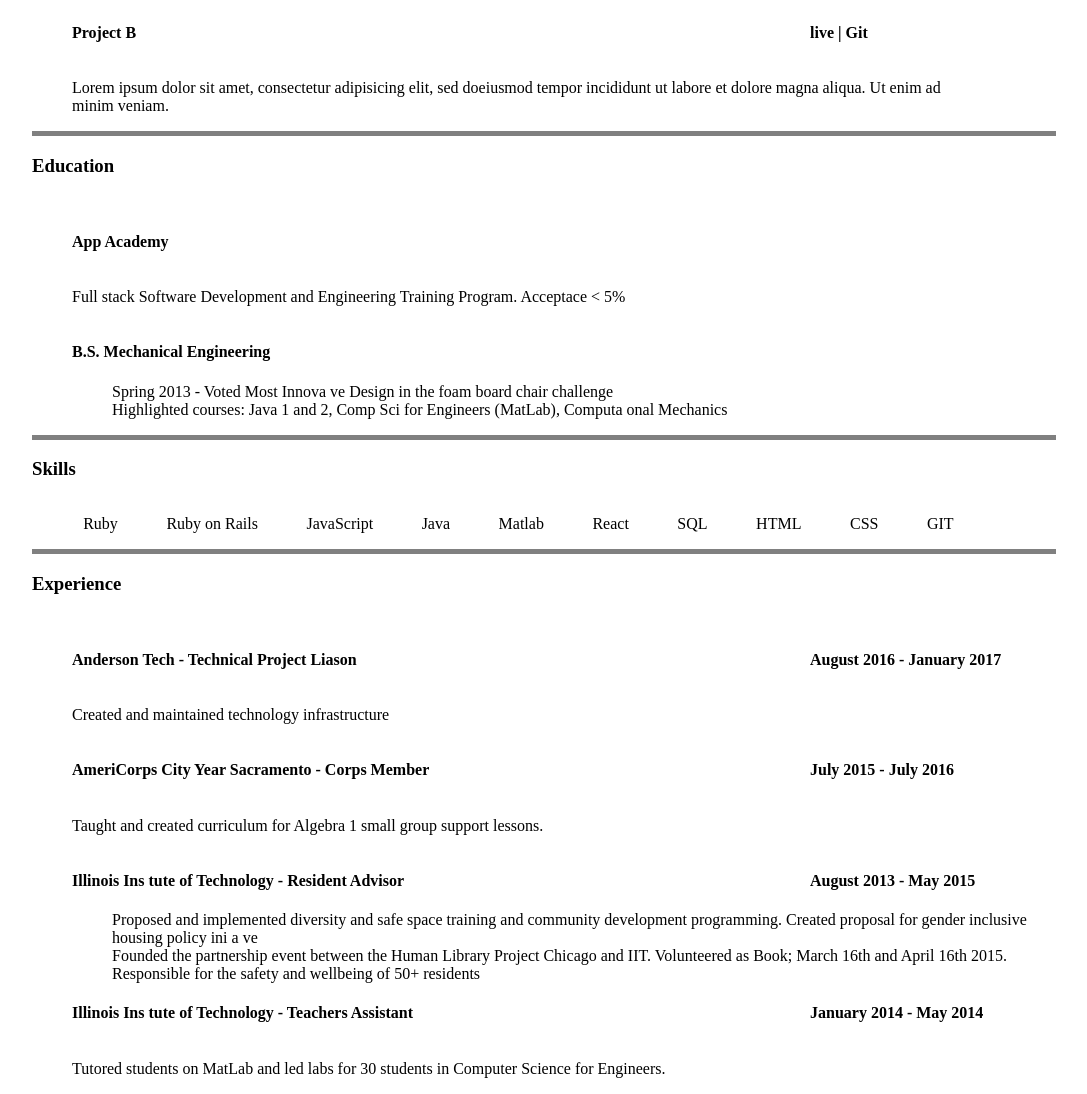
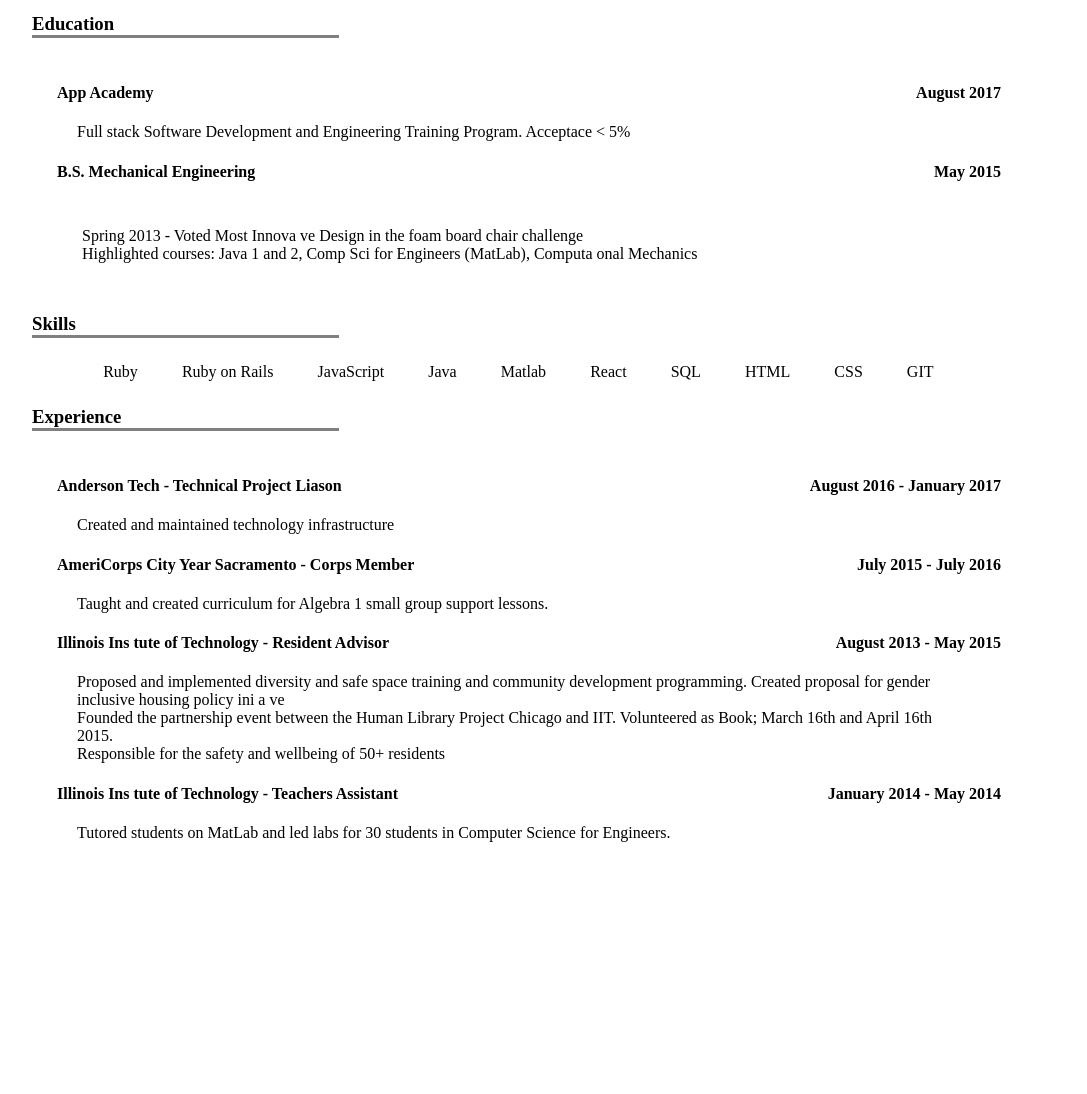
Before and after one commit to cfritsch5/resume, a plain HTML site: page index.html in a window 1280 px wide. Shown: the part 577-1671 px from the top of the page, without its empty margins (96-1183 px from the left). After the commit the page ends 1444 px from the top, so only its background shows below. Drawn offline with Linux system fonts and the light colour scheme.

Commit message:
adjusted css

```diff
--- a/index.html
+++ b/index.html
@@ -3,7 +3,6 @@
   <head>
     <meta charset="utf-8">
     <link rel="stylesheet" href="resume_style.css">
-    <!-- <script src="resume_script.js"></script> -->
     <title>Casey Fritsch - Resume</title>
   </head>
   <body>
@@ -35,7 +34,7 @@
     </header>
 
     <section id="projects">
-      <h3 class="title">Projects</h3>
+      <h3 class="section_head">Projects</h3>
       <ul>
         <li>
             <h4 class="title">Project A</h4>
@@ -64,16 +63,16 @@
       </ul>
     </section>
     <section id="education">
-      <h3 class="title">Education</h3>
+      <h3 class="section_head">Education</h3>
       <ul>
         <li>
           <h4 class="title">App Academy</h4>
-          <h4 class="right"></h4>
+          <h4 class="right">August 2017</h4>
           <p>Full stack Software Development and Engineering Training Program. Acceptace < 5%</p>
         </li>
         <li>
           <h4 class="title">B.S. Mechanical Engineering</h4>
-          <h4 class="right"></h4>
+          <h4 class="right">May 2015</h4>
           <ul>
             <li>Spring 2013 ‐ Voted Most Innova ve Design in the foam board chair challenge</li>
             <li>Highlighted courses: Java 1 and 2, Comp Sci for Engineers (MatLab), Computa onal Mechanics</li>
@@ -82,7 +81,7 @@
       </ul>
     </section>
     <section class="skills">
-      <h3 class="title">Skills</h3>
+      <h3 class="section_head">Skills</h3>
       <ul>
         <li>Ruby</li>
         <li>Ruby on Rails</li>
@@ -97,7 +96,7 @@
       </ul>
     </section>
     <section>
-      <h3 class="title">Experience</h3>
+      <h3 class="section_head">Experience</h3>
       <ul>
         <li>
           <h4 class="title">Anderson Tech ‐ Technical Project Liason</h4>
@@ -113,15 +112,13 @@
         <li>
           <h4 class="title">Illinois Ins tute of Technology ‐ Resident Advisor</h4>
           <h4 class="right">August 2013 ‐ May 2015</h4>
-          <ul>
-            <li>Proposed and implemented diversity and safe space training and
+            <p>Proposed and implemented diversity and safe space training and
               community development programming. Created proposal for gender
-              inclusive housing policy ini a ve</li>
-            <li>Founded the partnership event between the Human Library Project
+              inclusive housing policy ini a ve</p>
+            <p>Founded the partnership event between the Human Library Project
               Chicago and IIT. Volunteered as Book; March 16th and April 16th 2015.
-            </li>
-            <li>Responsible for the safety and wellbeing of 50+ residents</li>
-          </ul>
+            </p>
+            <p>Responsible for the safety and wellbeing of 50+ residents</p>
         </li>
         <li>
           <h4 class="title">Illinois Ins tute of Technology ‐ Teachers Assistant</h4>
--- a/resume_style.css
+++ b/resume_style.css
@@ -1,5 +1,7 @@
 header img {
-  width: 30%;
+  width: 275px;
+  display: inline-block;
+  min-width: 20px;
   height: 10%;
 }
 
@@ -9,7 +11,13 @@
 }
 
 section {
-  border-top: 5px solid grey;
+  /*border-top: 5px solid grey;*/
+  display: block;
+}
+
+section ul {
+  margin: 20px;
+  padding: 5px;
 }
 
 a {
@@ -23,13 +31,9 @@
 
 p {
   width: 90%;
-}
-
-.skills ul {
-  display: flex;
-  justify-content: space-between;
-  padding-left: 5%;
-  padding-right: 10%;
+  padding: 0px;
+  padding-left: 20px;
+  margin: 0;
 }
 
 .title {
@@ -37,15 +41,13 @@
 }
 
 .right {
-  display: flex;
   float: right;
-  vertical-align: middle;
-  width: 25%;
+  padding-right: 30px;
 }
 
 .connect {
   float: right;
-  padding-right: 10%;
+  padding-right: 5%;
 }
 
 .connect li {
@@ -64,3 +66,18 @@
   padding-right: 15%;
   padding-left: 10%;
 }
+
+.skills ul {
+  display: flex;
+  justify-content: space-between;
+  padding-left: 5%;
+  padding-right: 10%;
+}
+
+.section_head {
+  padding: 0;
+  /*margin: auto;*/
+  /*text-align: center;*/
+  border-bottom: 3px solid grey;
+  width: 30%;
+}
```
